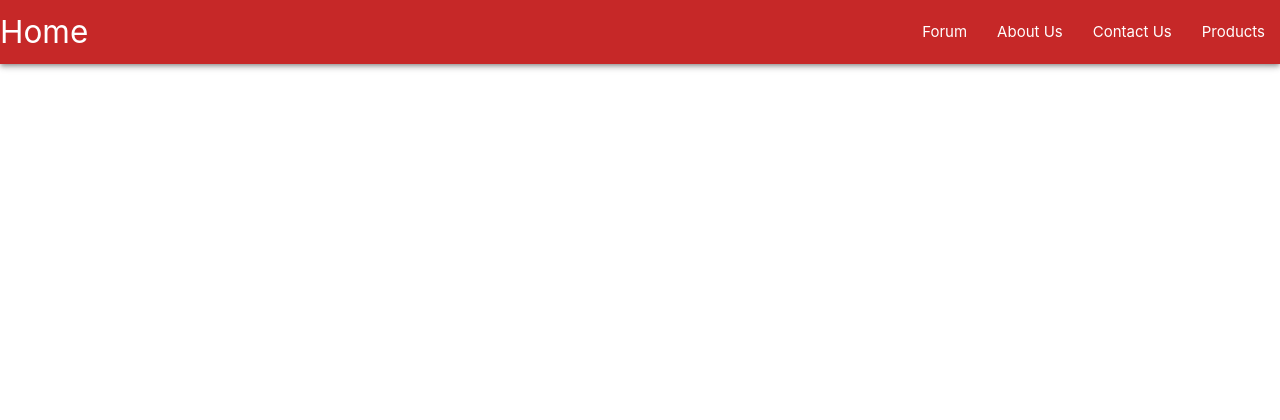
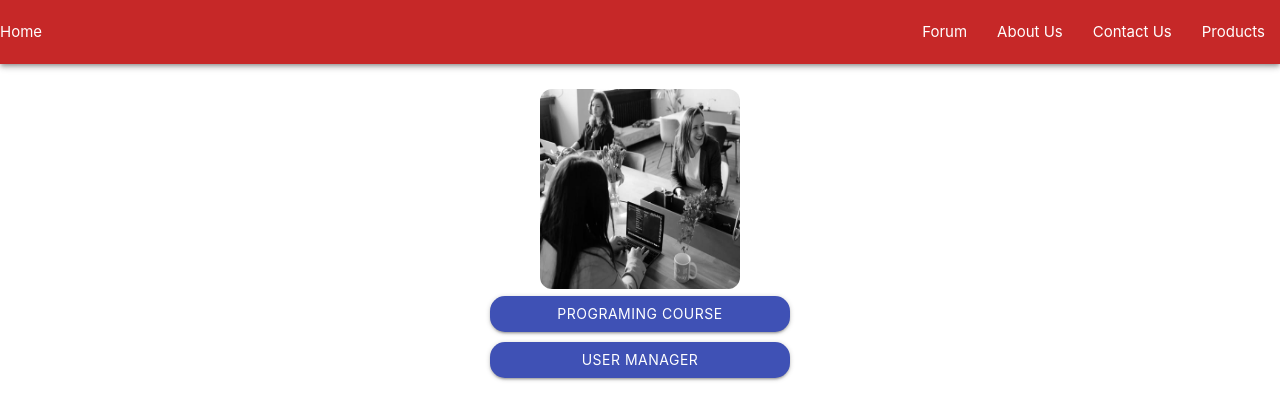
Before and after one commit to NIMA-VULKAN/First-Test-Project, a plain HTML site: page index.html in a window 1280 px wide. Drawn offline with Linux system fonts and the light colour scheme.

Commit message:
3th commit

```diff
--- a/css/style.css
+++ b/css/style.css
@@ -1,3 +1,25 @@
 .w-100{
     width: 100%;
 }
+
+.img-size{
+    display: inline-block;
+    margin: 20px 0 2px;
+    border-radius: 0.8rem;
+    height: 200px;
+    width: 200px;
+}
+
+.flex-display{
+    display: flex;
+    flex-direction: column;
+    justify-content: center;
+    align-items: center;
+    margin: 5px 0;
+
+}
+.btn-size{
+    width: 300px;
+    margin: 5px 0;
+    border-radius: 1rem;
+}
--- a/index.html
+++ b/index.html
@@ -9,15 +9,18 @@
     <link rel="stylesheet" href="css/style.css">
 </head>
 <body>
+
+    <!-- Navbar Section --Start-- -->
+
     <nav class="  red darken-3 z-depth-2">
         <div class="nav-wrapper">
-          <a href="#!" class="brand-logo">Home</a>
+          <a href="#!">Home</a>
           <a href="#" data-target="mobile-demo" class="sidenav-trigger"><i class="material-icons">menu</i></a>
           <ul class="right hide-on-med-and-down">
-            <li><a href="sass.html">Forum</a></li>
-            <li><a href="badges.html">About Us</a></li>
-            <li><a href="collapsible.html">Contact Us</a></li>
-            <li><a href="mobile.html">Products</a></li>
+            <li><a href="#">Forum</a></li>
+            <li><a href="#">About Us</a></li>
+            <li><a href="#">Contact Us</a></li>
+            <li><a href="#">Products</a></li>
           </ul>
         </div>
       </nav>
@@ -40,6 +43,17 @@
     <li><a class="waves-effect" href="#!">Suggestions</a></li>
       </ul>
 
+    <!-- Navbar Section --End-- -->
+
+    <!-- Home Section --Start-- -->
+
+    <section class="flex-display">
+      <img src="images/image-3.jpg" alt="" class="img-size">
+      <a href="#" class="waves-effect waves-light btn btn-size  indigo">Programing Course</a>
+      <a href="#" class="waves-effect waves-light btn btn-size  indigo">User Manager</a>
+    </section>
+
+    <!-- Home Section --End-- -->
 
 
     <script src="Assets/materialize/js/materialize.min.js"></script>
```
Also changed, not shown: images/image-3.jpg (added).
